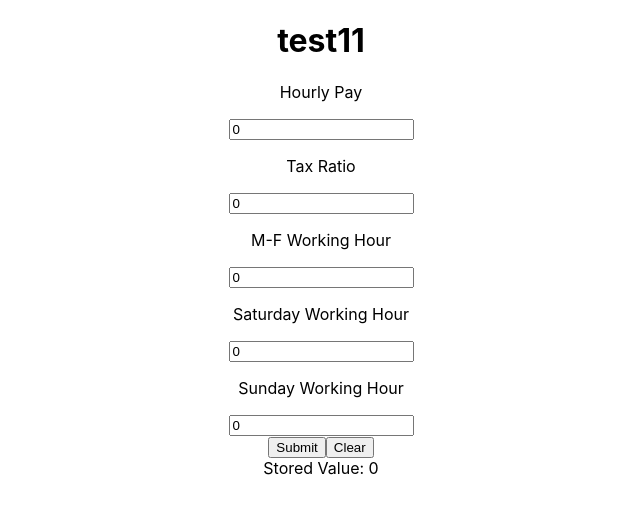
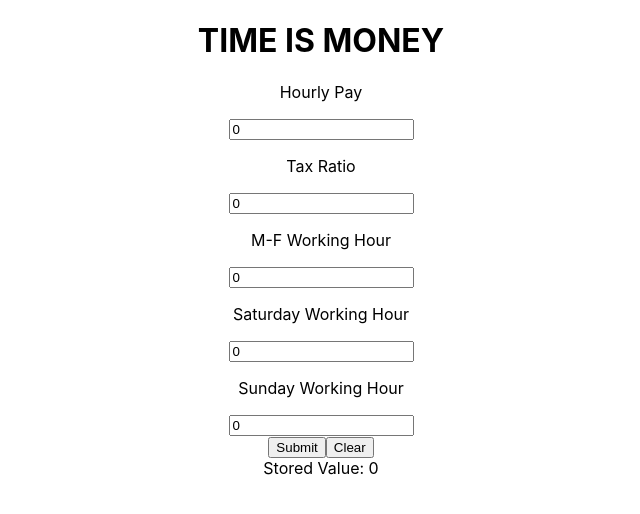
Before and after one commit to 1wooch/PWA_TTM_Type, a React (Create React App) app: page / in a window 1280 px wide. Shown: the top 514 px of the page, without its empty margins (319-959 px from the left). Built offline with nearby package versions, Linux system fonts and the light colour scheme.

Commit message:
add todolist and change the name of H1 in page.tsx

```diff
--- a/src/App.tsx
+++ b/src/App.tsx
@@ -5,7 +5,7 @@ import TTM from './TimeToMoney/page';
 function App() {
   return (
     <div className="App">
-      <h1>test11</h1>
+      <h1>TIME IS MONEY</h1>
       <TTM/>
     </div>
   );
--- a/src/TimeToMoney/page.tsx
+++ b/src/TimeToMoney/page.tsx
@@ -144,6 +144,7 @@ const TTM: React.FC = () => {
 
       <button onClick={handleSubmit}>Submit</button><button onClick={clearFunc}>Clear</button>
 
+
         <div>Stored Value: {totalPay}</div>
 
 
@@ -153,3 +154,6 @@ const TTM: React.FC = () => {
 };
 
 export default TTM;
+/// Add weekly value and store the calculate value with time in local stroage separately and show them in the right side with time stamp.
+/// Add a clear button to clear the local storage and reset the value to 0
+///
```
